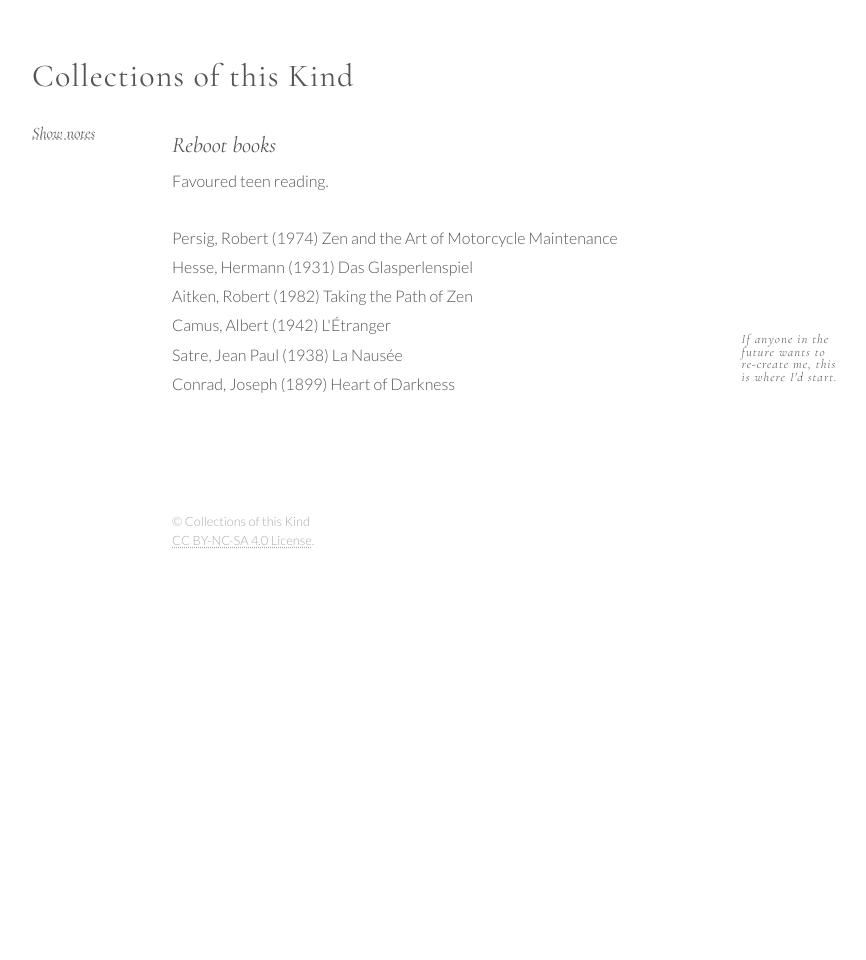
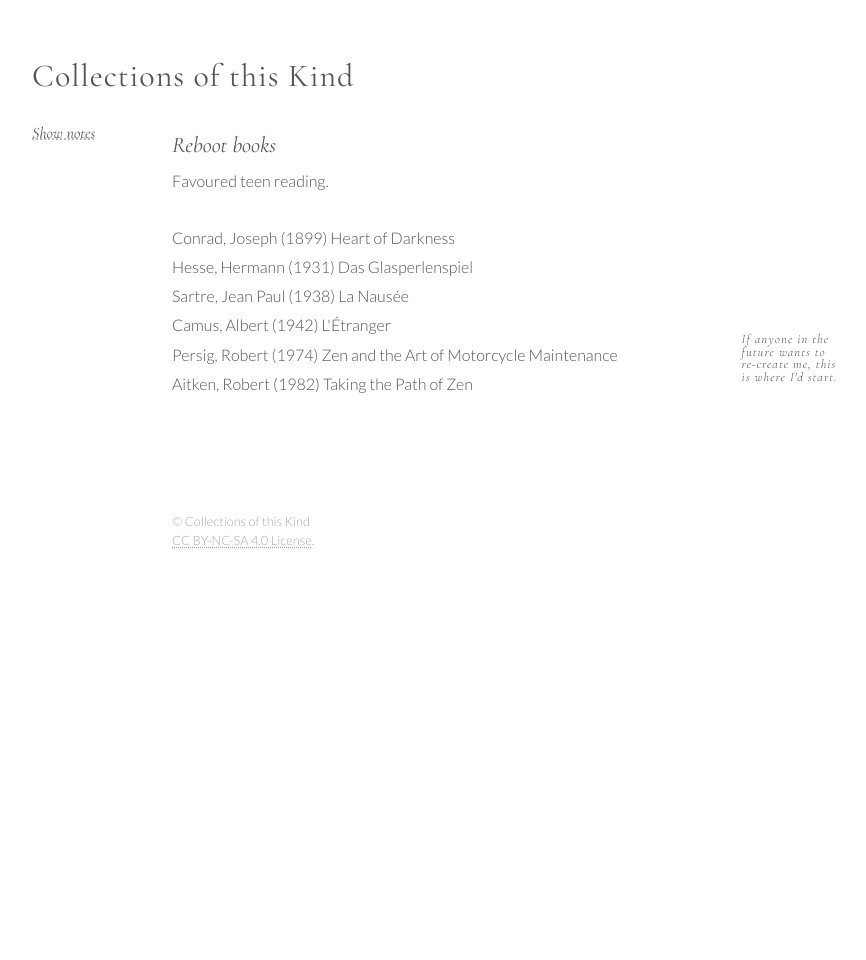
Before and after one commit to CollectionsOfThisKind/collectionsofthiskind.github.io, a Jekyll site: the page built from pages/lists/lists/reboot.html, in a window 1280 px wide. Shown: the whole page, without its empty margins (78-944 px from the left). Built offline with Jekyll 4.4.1, drawn with Linux system fonts in a browser that asks for light colours.

Commit message:
Add files via upload

```diff
--- a/pages/lists/lists/reboot.html
+++ b/pages/lists/lists/reboot.html
@@ -22,12 +22,12 @@ If anyone in the future wants to re-create me, this is where I'd start.
 
 
 <ul>
+<li>Conrad, Joseph (1899) Heart of Darkness</li>
+<li>Hesse, Hermann (1931) Das Glasperlenspiel</li>
+<li>Sartre, Jean Paul (1938) La Nausée</li>
+<li>Camus, Albert (1942) L'Étranger</li>
 <li>Persig, Robert (1974) Zen and the Art of Motorcycle Maintenance</li>
-<li>Hesse, Hermann (1931) Das Glasperlenspiel</li>
 <li>Aitken, Robert (1982) Taking the Path of Zen</li>
-<li>Camus, Albert (1942) L'Étranger</li>
-<li>Satre, Jean Paul (1938) La Nausée</li>
-<li>Conrad, Joseph (1899) Heart of Darkness</li>
 </ul>
 
 
```
